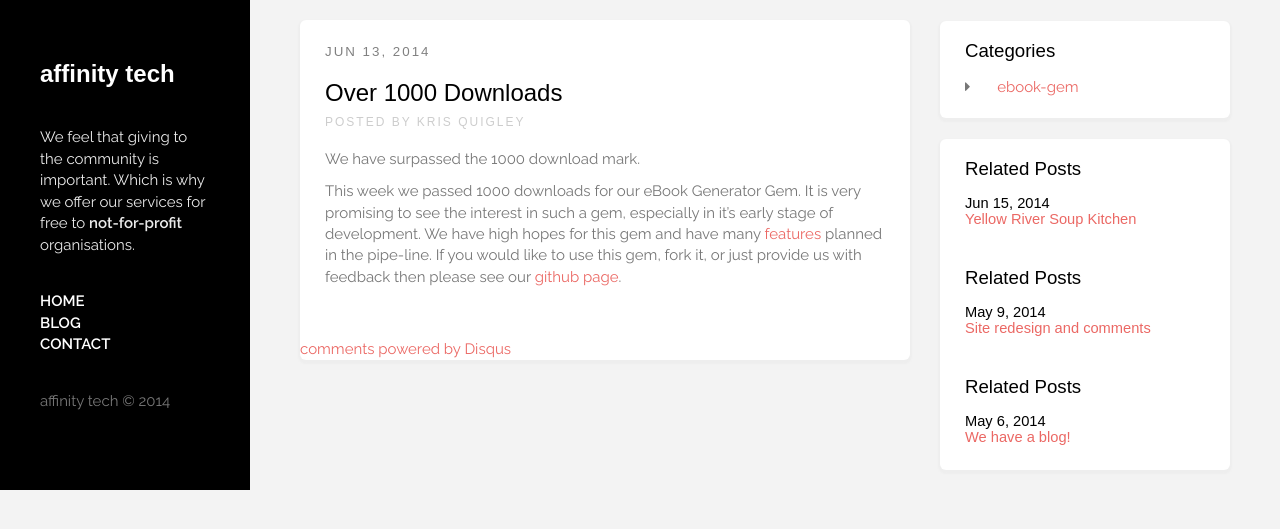
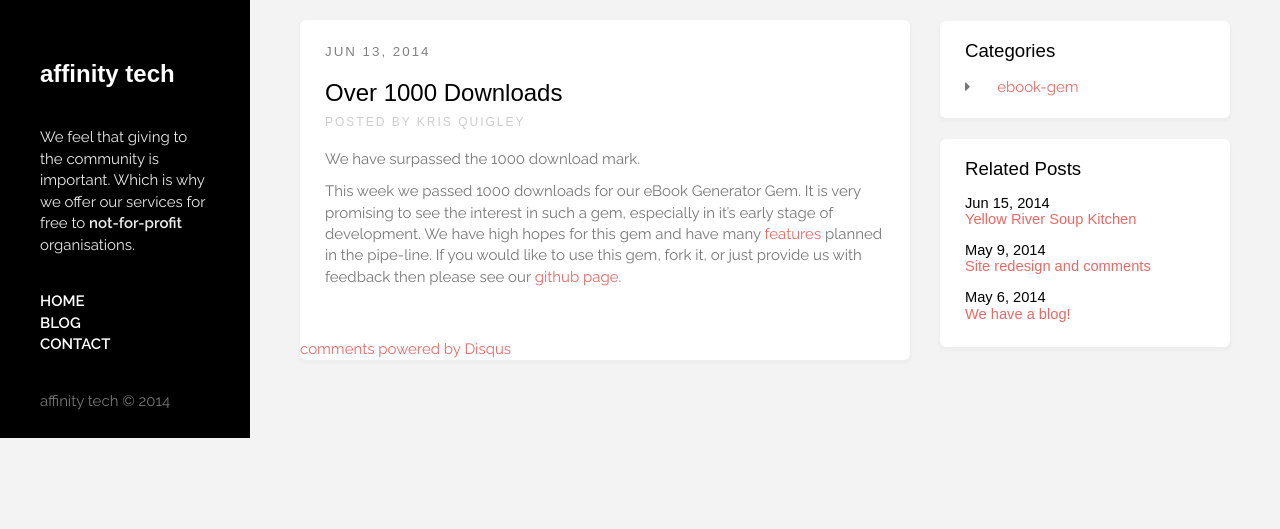
Before and after one commit to affinity-digital-ltd/affinity-tech.github.io, a Jekyll site: the page built from _posts/2014-06-13-ebook-generator-downloads.md, in a window 1280 px wide. Shown: the top 529 px of the page. Built offline with Jekyll 4.4.1, drawn with Linux system fonts in a browser that asks for light colours; nearby versions of some CDN libraries; library files that are not in the unit come from our copies; comment, search, counter and statistics services are not loaded.

Commit message:
fixed related posts layout

```diff
--- a/_layouts/post.html
+++ b/_layouts/post.html
@@ -34,8 +34,8 @@ layout: blog
 	</div>
 		{% if site.related_posts != empty %}
 		<div class="well well-lg">
+			<h3 class="pad">Related Posts</h3>
 			{% for post in site.related_posts %}
-			<h3 class="pad">Related Posts</h3>
 			<h5>
 				{{ post.date | date: "%b %-d, %Y" }}<br/>
 				<a href="{{ post.url }}">{{ post.title }}</a>
```
